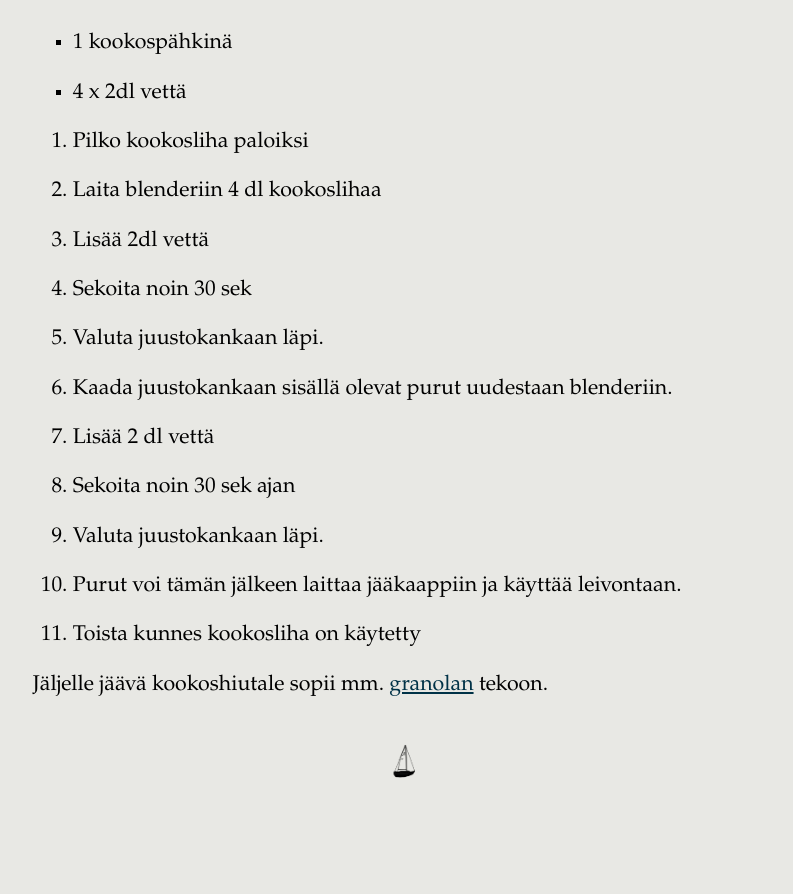
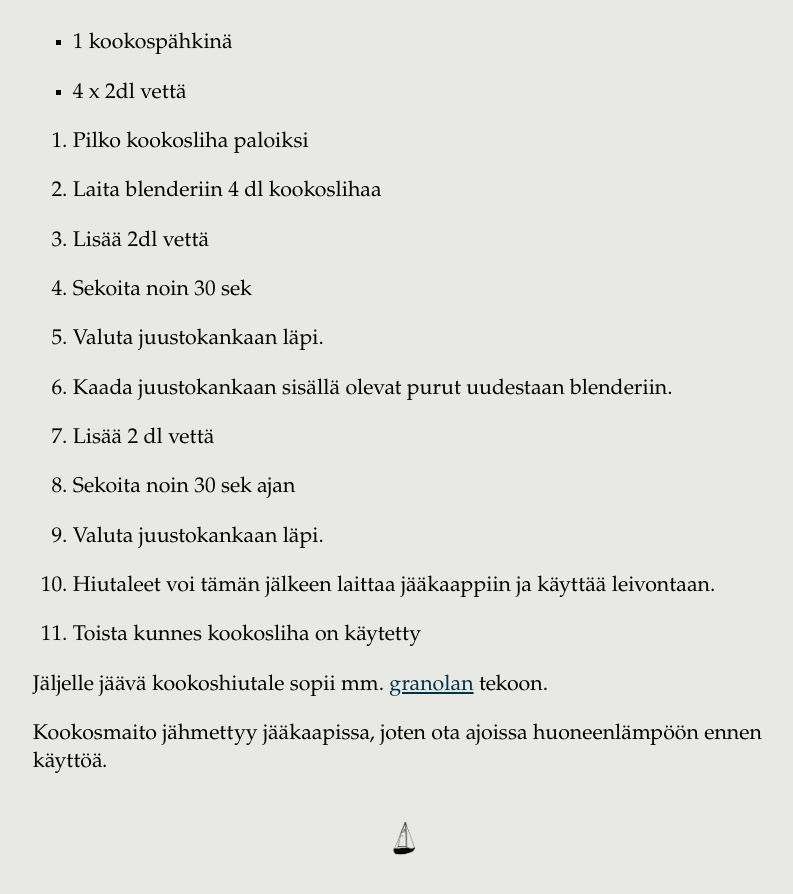
Before and after one commit to meri-imperiumi/cookbook, a Jekyll site: the page built from _recipes/coconut-milk.md, in a window 1280 px wide and 900 px high, scrolled down 743 px. Shown: the top 894 px of the window, without its empty margins (234-1027 px from the left). Built offline with Jekyll 4.4.1, drawn with Linux system fonts in a browser that asks for light colours; before the commit the page ends 1565 px from its top, so only the background shows below that.

Commit message:
Coconut milk notes

```diff
--- a/_recipes/coconut-milk.md
+++ b/_recipes/coconut-milk.md
@@ -18,7 +18,9 @@ tags:
 7. Lisää 2 dl vettä
 8. Sekoita noin 30 sek ajan
 9. Valuta juustokankaan läpi.
-10. Purut voi tämän jälkeen laittaa jääkaappiin ja käyttää leivontaan.
+10. Hiutaleet voi tämän jälkeen laittaa jääkaappiin ja käyttää leivontaan.
 11. Toista kunnes kookosliha on käytetty
 
 Jäljelle jäävä kookoshiutale sopii mm. [granolan](granola.md) tekoon.
+
+Kookosmaito jähmettyy jääkaapissa, joten ota ajoissa huoneenlämpöön ennen käyttöä.
```
